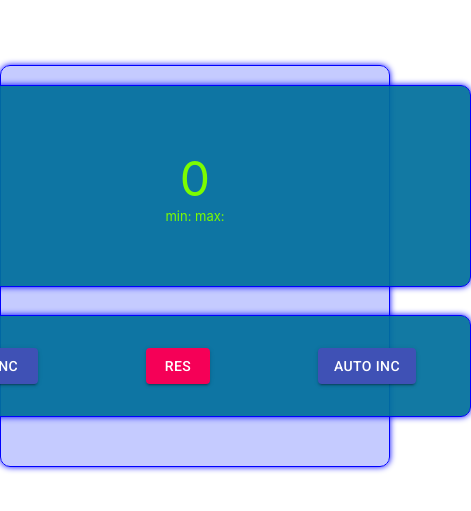
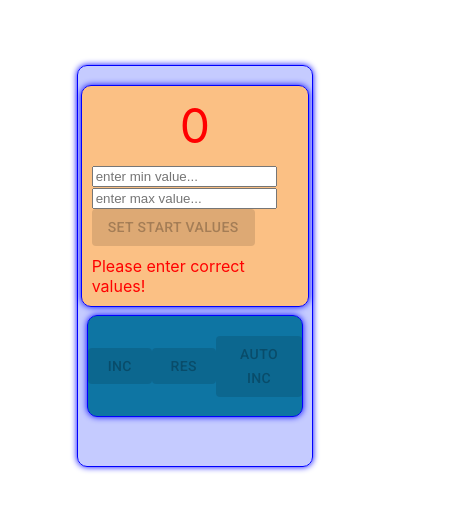
Before and after one commit to Kysapka/Counter-on-React, a React (Create React App) app: page / in a window 390 px wide. Shown: the part 115-626 px from the top of the page, 471 px wide, since content can reach past the window. Built offline with nearby package versions, Linux system fonts and the light colour scheme.

Commit message:
More Bugs fixed

```diff
--- a/src/AutoCounter.module.css
+++ b/src/AutoCounter.module.css
@@ -1,6 +1,6 @@
 .autoInc {
     background: darkgray;
-    width: 100px;
+    width: 80px;
     height: 50px;
     border: solid 1px red;
 
--- a/src/Components/ControlPanel/ControlPanel.module.css
+++ b/src/Components/ControlPanel/ControlPanel.module.css
@@ -3,7 +3,8 @@
     background: rgba(0, 111, 156, 0.93);
     margin-top: 250px;
     position: absolute;
-    width: 550px;
+    width: 55%;
+    max-width: 550px;
     height: 100px;
     border: blue solid 1px;
     border-radius: 10px;
--- a/src/Components/Counter.module.css
+++ b/src/Components/Counter.module.css
@@ -7,7 +7,8 @@
 
 .counter {
     background: rgba(177, 185, 255, 0.74);
-    width: 600px;
+    width: 60%;
+    max-width: 600px;
     height: 400px;
     border: blue solid 1px;
     border-radius: 10px;
--- a/src/Components/Counter.tsx
+++ b/src/Components/Counter.tsx
@@ -21,14 +21,14 @@ export const Counter = () => {
         if (restoreMinValue) {
             let min = JSON.parse(restoreMinValue)
             return min
-        }
+        } else return 0
     }
     const getMaxValue = () => {
         let restoreMaxValue = localStorage.getItem('maxValue')
         if (restoreMaxValue) {
             let max = JSON.parse(restoreMaxValue)
             return max
-        }
+        } else return 0
 
     }
 
@@ -36,10 +36,10 @@ export const Counter = () => {
     let [minValue, setMinValue] = useState(getMinValue)
     let [maxValue, setMaxValue] = useState(getMaxValue)
 
-    const setStartValues = (min: number, max: number) => {
-        setMinValue(min);
-        setMaxValue(max);
-        setCount(min)
+    const setStartValues = () => {
+        setMinValue(getMinValue());
+        setMaxValue(getMaxValue());
+        setCount(getMinValue())
     }
 
     let [count, setCount] = useState<number>(getCurrentCount)
--- a/src/Components/CounterTablo/CounterTablo.module.css
+++ b/src/Components/CounterTablo/CounterTablo.module.css
@@ -3,7 +3,8 @@
     margin-top: 20px;
     position: absolute;
     display: flex;
-    width: 550px;
+    width: 53%;
+    max-width: 550px;
     height: 200px;
     border: blue solid 1px;
     border-radius: 10px;
@@ -30,3 +31,9 @@
 .countInfo {
     font-size: small;
 }
+
+@media (max-width: 1045px) {
+    .infoTablo {
+        padding: 10px;
+    }
+}
--- a/src/Components/InputBlockInitializeted.tsx
+++ b/src/Components/InputBlockInitializeted.tsx
@@ -30,14 +30,13 @@ export const InputBlockInitializeted: React.FC<InputBlockInitializetedProps> = (
     }
 
     useEffect(() => {
-        localStorage.setItem('minValue', JSON.stringify(currentValueOfMinCounter))
-        localStorage.setItem('maxValue', JSON.stringify(currentValueOfMaxCounter))
-    },[currentValueOfMinCounter, currentValueOfMaxCounter])
-
-    useEffect(() => {
         if (currentValueOfMinCounter < 0 || currentValueOfMaxCounter < 0 || currentValueOfMinCounter === currentValueOfMaxCounter || currentValueOfMinCounter > currentValueOfMaxCounter) {
             setError(true)
-        } else setError(false)
+        } else {
+            setError(false)
+            localStorage.setItem('minValue', JSON.stringify(currentValueOfMinCounter))
+            localStorage.setItem('maxValue', JSON.stringify(currentValueOfMaxCounter))
+        }
 
     }, [currentValueOfMinCounter, currentValueOfMaxCounter])
 
```
